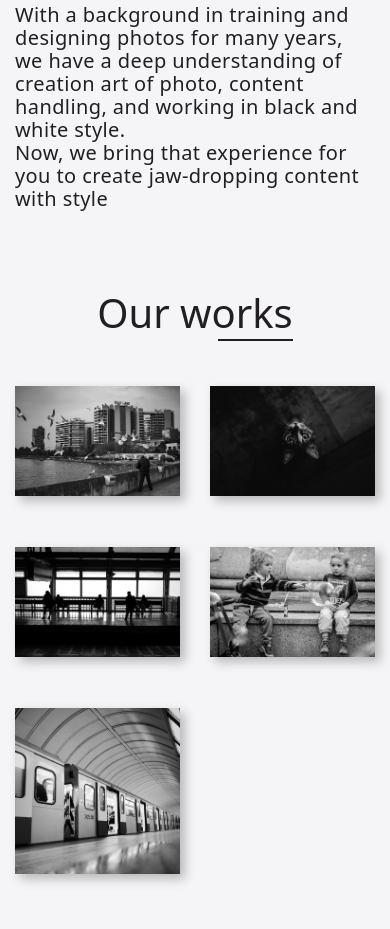
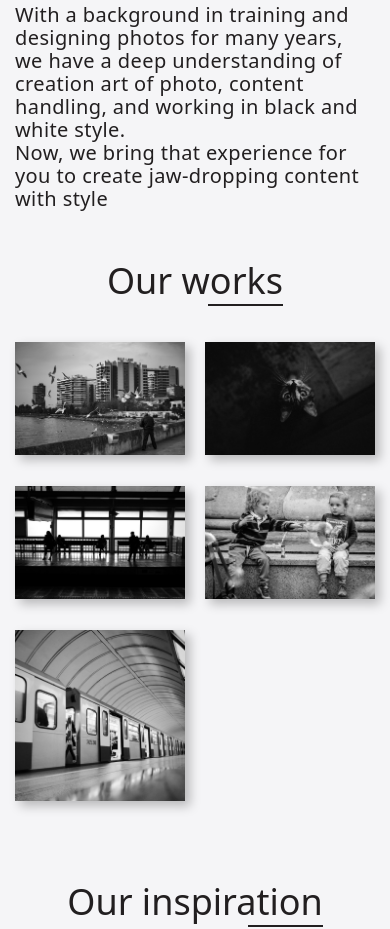
Before and after one commit to reandres/MONOVISION_STUDIO, a plain HTML site: page src/index.html in a window 390 px wide. Shown: the part 1060-1989 px from the top of the page. Drawn offline with nearby package versions, Linux system fonts and the light colour scheme.

Commit message:
add @media screen and (max-width: 768px) .works

```diff
--- a/src/css/style.css
+++ b/src/css/style.css
@@ -84,6 +84,12 @@ body ::selection {
 	width: 75px;
 	height: 2px;
 	background: var(--dark-color);
+}
+
+@media screen and (max-width: 768px) {
+	.title {
+		font-size: 36px;
+	}
 }
 
 .promo {
@@ -390,6 +396,12 @@ body ::selection {
 	background-color: var(--light-color);
 }
 
+@media screen and (max-width: 768px) {
+	.works {
+		padding-top: 50px;
+	}
+}
+
 .works__grid {
 	margin-top: 50px;
 	display: grid;
@@ -397,10 +409,17 @@ body ::selection {
 	gap: 50px 30px;
 }
 
+@media screen and (max-width: 768px) {
+	.works__grid {
+		gap: 30px 20px;
+		margin-top: 40px;
+	}
+}
+
 .works__grid img {
 	width: 100%;
 	box-shadow: 5px 5px 10px 0 rgba(0, 0, 0, 0.25);
-	transition: box-shadow 0.2s ease-in-out;
+	transition: 0.2s ease-in-out;
 }
 
 .works__grid img:hover {
```
